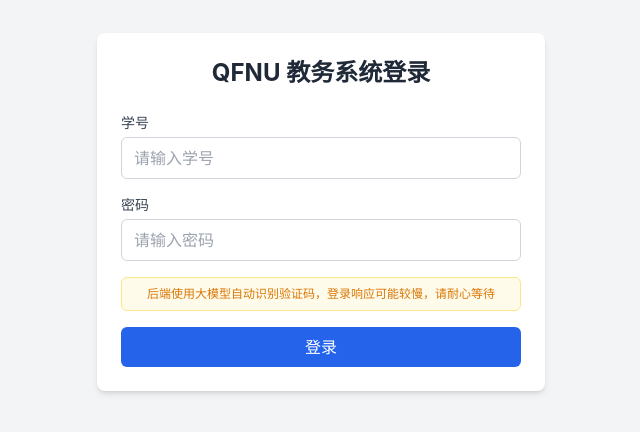
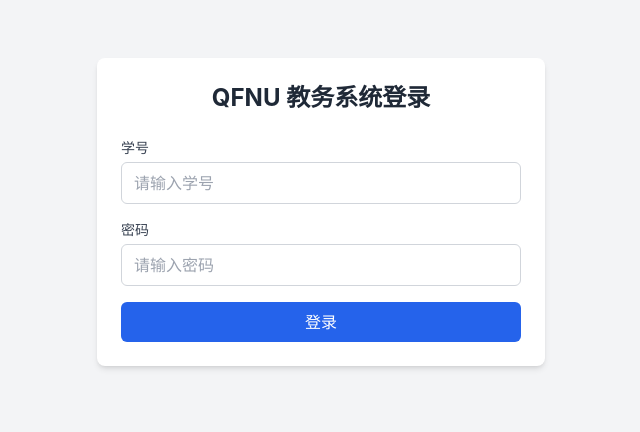
Before and after one commit to W1ndys/easy-qfnu-api-vercel, a Vue app in the folder frontend/: page /login in a window 1280 px wide. Shown: the part 188-620 px from the top of the page, without its empty margins (319-959 px from the left). Built offline with nearby package versions, Linux system fonts and the light colour scheme.

Commit message:
style(frontend): 移除登录页面的后端识别提示信息

```diff
--- a/frontend/src/views/LoginView.vue
+++ b/frontend/src/views/LoginView.vue
@@ -26,10 +26,6 @@
             class="w-full px-3 py-2 border border-gray-300 rounded-md focus:outline-none focus:ring-2 focus:ring-blue-500 focus:border-transparent"
             required
           />
-        </div>
-
-        <div class="text-xs text-amber-600 bg-amber-50 border border-amber-200 rounded-md px-3 py-2 text-center">
-          后端使用大模型自动识别验证码，登录响应可能较慢，请耐心等待
         </div>
 
         <div v-if="errorMsg" class="text-red-500 text-sm text-center">
```
